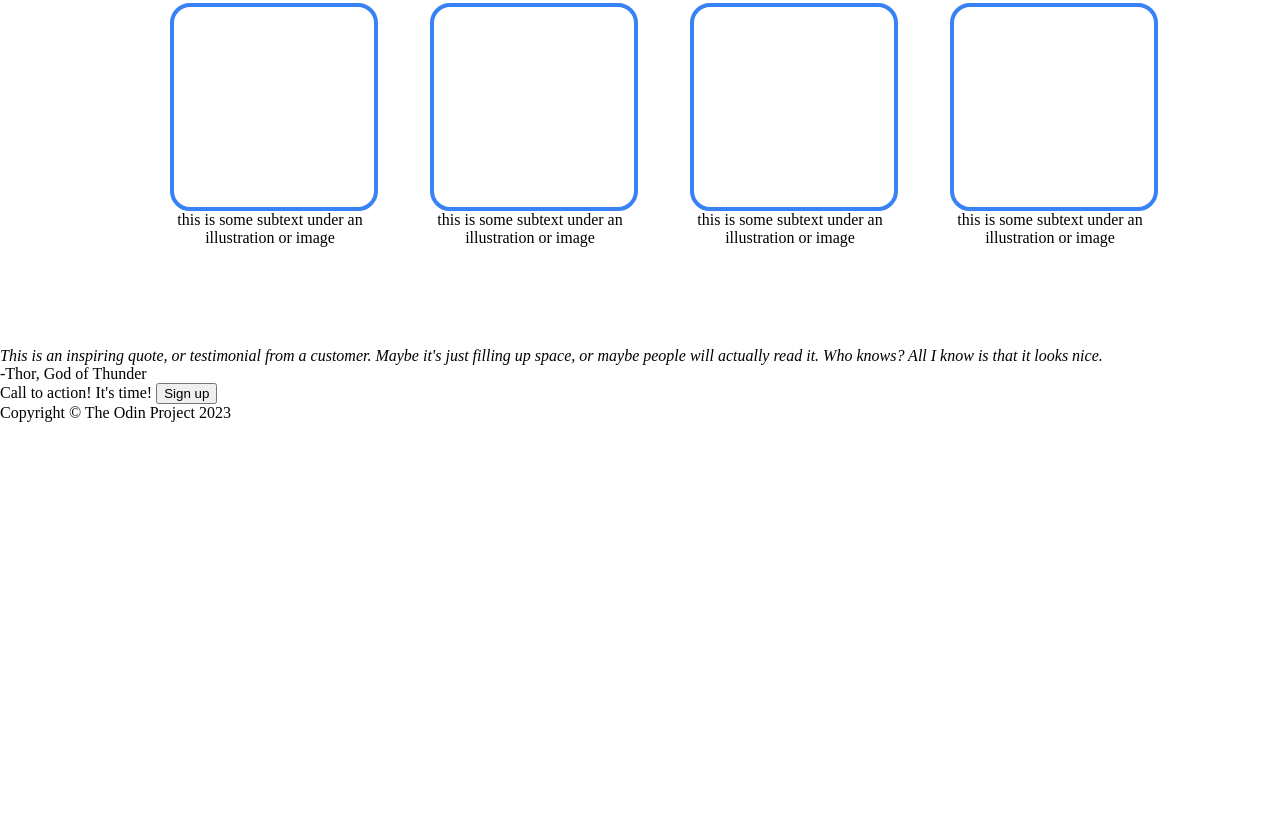
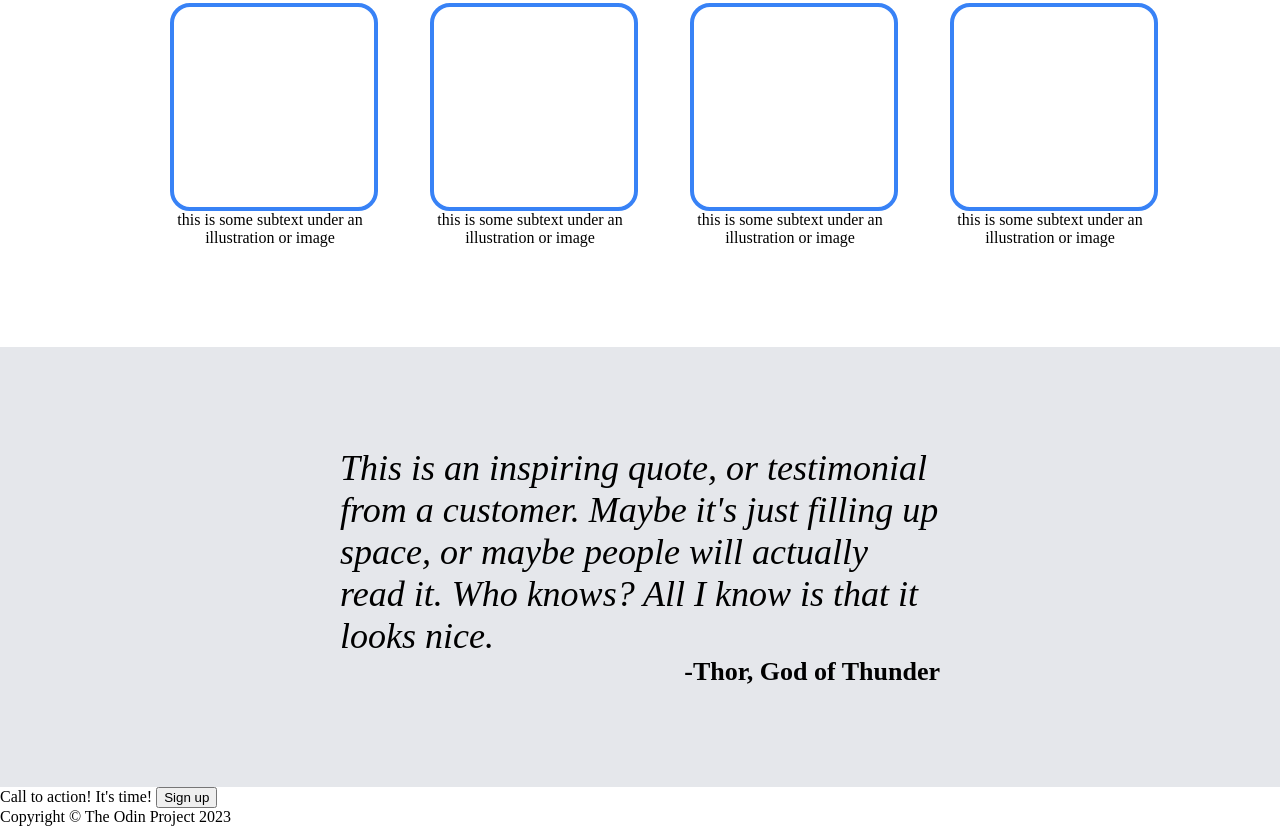
Before and after one commit to TheFlam123/Landing-Page, a plain HTML site: page index.html in a window 1280 px wide. Shown: the part 601-1427 px from the top of the page. Before the commit the page ends 1023 px from the top, so only its background shows below. Drawn offline with Linux system fonts and the light colour scheme.

Commit message:
Style body-two, quote, and author with flexbox and column direction

```diff
--- a/style.css
+++ b/style.css
@@ -115,3 +115,29 @@ a {
     width: 200px;
     text-align: center;
 }
+
+.body-two {
+    display: flex;
+    background-color: #E5E7EB;
+    justify-content: center;
+    align-items: center;
+    padding: 100px 10% 100px 10%;
+}
+
+.quotation {
+    display: flex;
+    flex-direction: column;
+    width: 600px;
+}
+
+.quote {
+    font-size: 36px;
+    font-weight: 100 ;
+    color: black;
+}
+
+.thor{
+    align-self: flex-end;
+    font-size: 26px;
+    font-weight: 800;
+}
```
